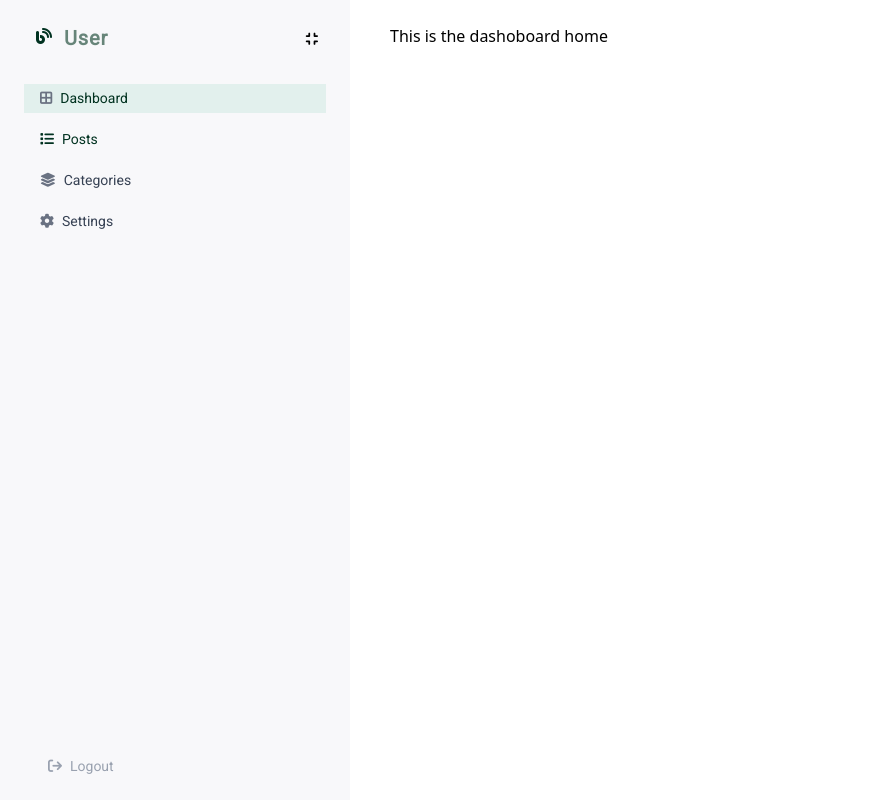
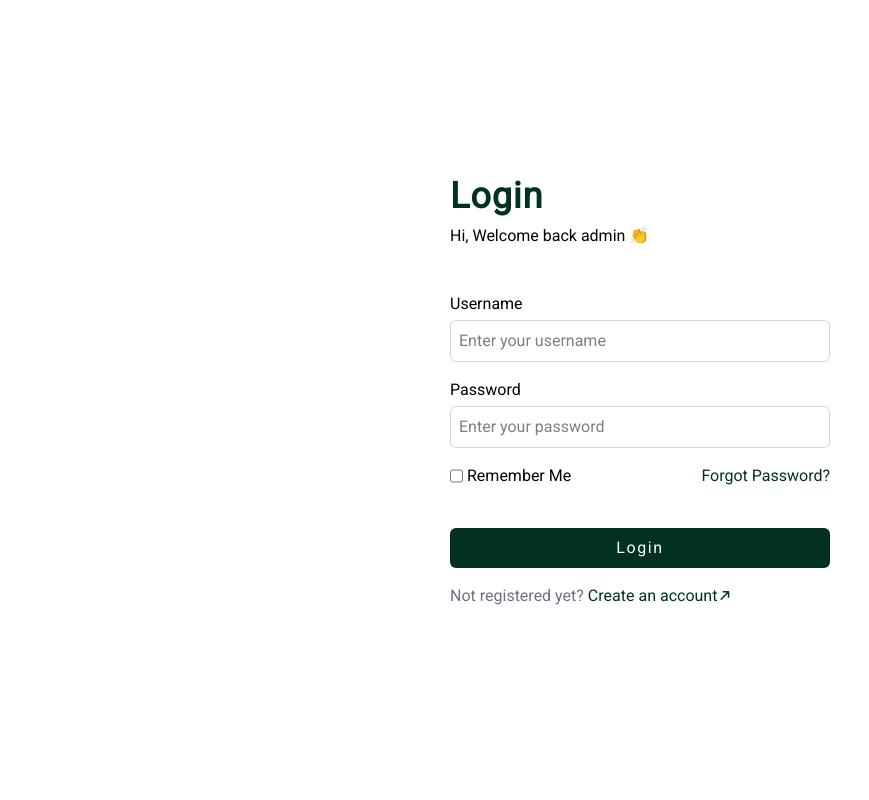
Before and after one commit to charliesumalag/Ate-Cielo-Personal-Blog, a React (Vite) app: page /dashboard in a window 1280 px wide. Shown: the whole page, without its empty margins (0-869 px from the left). Built offline with nearby package versions, Linux system fonts and the light colour scheme.

Commit message:
enhacning dashboard ui

```diff
--- a/index.html
+++ b/index.html
@@ -4,8 +4,8 @@
 <head>
   <meta charset="UTF-8" />
   <meta name="viewport" content="width=device-width, initial-scale=1.0" />
-  <link rel="stylesheet" href="https://cdnjs.cloudflare.com/ajax/libs/font-awesome/6.7.2/css/all.min.css"
-    integrity="sha512-Evv84Mr4kqVGRNSgIGL/F/aIDqQb7xQ2vcrdIwxfjThSH8CSR7PBEakCr51Ck+w+/U6swU2Im1vVX0SVk9ABhg=="
+  <link rel="stylesheet" href="https://cdnjs.cloudflare.com/ajax/libs/font-awesome/7.0.0/css/all.min.css"
+    integrity="sha512-DxV+EoADOkOygM4IR9yXP8Sb2qwgidEmeqAEmDKIOfPRQZOWbXCzLC6vjbZyy0vPisbH2SyW27+ddLVCN+OMzQ=="
     crossorigin="anonymous" referrerpolicy="no-referrer" />
   <title>ThoughtHatch</title>
 </head>
--- a/src/App.jsx
+++ b/src/App.jsx
@@ -1,10 +1,9 @@
-import React from 'react'
+import React, { useContext } from 'react'
 import { BrowserRouter, Route, Routes } from 'react-router-dom'
 import Layout from './components/Layout'
 import Home from './components/Home'
 import About from './components/About'
 import Contact from './components/Contact'
-import Shop from './components/Shop'
 import Blog from './components/Blog'
 import { SearchProvider } from "./context/SearchContext";
 import PageNotFound from './components/PageNotFound'
@@ -13,8 +12,13 @@ import AuthRegister from './pages/AuthRegister';
 import EditProfile  from './pages/EditProfile';
 import Dashboard from "./pages/dashboard/Dashboard";
 import DashboardLayout from "./pages/dashboard/DashboardLayout";
+import Create from "./pages/dashboard/post/Create";
+import MyPost from "./pages/dashboard/post/MyPost";
+import Category from "./pages/dashboard/Category";
+import { AppContext } from "./context/AppContext";
 
 const App = () => {
+  const {user, loading} = useContext(AppContext);
   return (
     <BrowserRouter>
       <Routes>
@@ -33,8 +37,11 @@ const App = () => {
           <Route path="/blog/:slug" element={<Blog />} />
           <Route path="*" element={ <PageNotFound />} />
         </Route>
-        <Route path='/dashboard' element={<DashboardLayout />}>
+        <Route path="/dashboard" element={ loading || user  ? <DashboardLayout /> : <AuthLogin />}>
           <Route index element={<Dashboard />}></Route>
+          <Route path="create" element={<Create />}></Route>
+          <Route path="category" element={<Category />}></Route>
+          <Route path="mypost" element={<MyPost />}></Route>
         </Route>
       </Routes>
     </BrowserRouter>
--- a/src/components/dashboard/DashboardNav.jsx
+++ b/src/components/dashboard/DashboardNav.jsx
@@ -1,12 +1,12 @@
 import React, { useContext, useState, useEffect } from 'react'
-import { NavLink, useNavigate } from 'react-router-dom'
+import { Link, NavLink, useNavigate } from 'react-router-dom'
 import { AppContext } from '../../context/AppContext';
 
 
 const DashboardNav = () => {
     const {user, setUser, setToken} = useContext(AppContext);
     const navigate = useNavigate();
-    console.log(user);
+
 
     const userNameFormat = (name) => {
         if (!name) return '';
@@ -26,7 +26,6 @@ const DashboardNav = () => {
             });
             if (res.ok) {
                 console.log('logout successful');
-
                setToken(null);
                 setUser(null);
                 localStorage.removeItem('token');
@@ -39,40 +38,62 @@ const DashboardNav = () => {
         }
 
     }
-    const [activeMenu, setActiveMenu] = useState(false);
-    const handleMenuClick = (menu) => {
-        setActiveMenu(prev => (prev === menu ? null : menu));
-    };
+
   return (
     <nav className='bg-[#F8F8FA] flex flex-col justify-between text-black py-6 w-[350px] px-6 h-full'>
         <div className='w-full'>
             <div className='flex justify-between pr-2 pl-3 items-center mb-8'>
                 <div className='flex gap-3 '>
                     <span><i className="fa-solid fa-blog text-[#013220]"></i></span>
-                    {user ? (<h2 className='font-roboto  text-xl font-bold text-[#678579] tracking-[0.9px] '>{userNameFormat(user.name)}</h2>) : (<h2 className='font-roboto  text-xl font-bold text-[#678579] tracking-[0.9px] '>User</h2>)}
+                    {user ? (<h2 className='font-roboto  text-xl font-bold text-[#678579] tracking-[0.9px] '>Hi, {userNameFormat(user.name)}</h2>) : (<h2 className='font-roboto  text-xl font-bold text-[#678579] tracking-[0.9px] '>User</h2>)}
 
                 </div>
                 <span className='cursor-pointer'><i className="fa-solid fa-compress font-bold text-sm" ></i></span>
             </div>
-            <ul className='flex flex-col gap-3 w-full font-roboto'>
-                <li className='flex gap-2 w-full text-gray-700 text-[14px]'>
-                    <NavLink onClick={() => setActiveMenu(null)} className={({isActive}) => isActive ? 'bg-[#E2F0ED] w-full px-4 py-1 text-[#013220] font-medium' : ' w-full px-4 py-1 ' } to='/dashboard'><span><i className="fa-solid fa-border-all mr-2 text-gray-500"></i></span>Dashboard</NavLink>
+            <ul className='flex flex-col mt-20 gap-6 w-full font-roboto'>
+                <li className="w-full">
+                    <NavLink
+                        to="/dashboard" end
+                        className={({ isActive }) =>
+                            isActive
+                            ? 'bg-green-900 text-white w-full px-4 py-3 block rounded-xl'
+                            : 'w-full px-4 py-3 block rounded-xl'
+                            }
+                        > <span className='mr-2'><i class="fa-solid fa-house"></i></span> Dashboard
+                    </NavLink>
                 </li>
-                <li className='flex flex-col gap-2 w-full text-gray-700 text-[14px]'>
-                    <NavLink onClick={() => handleMenuClick('post')} className={({isActive}) => isActive ? ' w-full px-4 py-1 font-medium text-[#013220]' : 'w-full px-4 py-1 '}><span className='mr-2'><i className="fa-solid fa-list"></i></span>Posts</NavLink>
-                    {activeMenu === 'post' && (
-                        <ul className='pl-12 text-gray-400 w-full  text-[13px]'>
-                        <li className='w-full'>
-                            <NavLink to='create' onClick={() => setActiveMenu('post')} className={({isActive}) => isActive ? 'bg-[#E2F0ED] w-full px-4 block py-1 font-medium text-[#013220]' : 'w-full px-4 py-1 block '}><span className='mr-2'><i className="fa-solid fa-plus"></i></span>Create Post</NavLink>
-                        </li>
-                    </ul>
-                    )}
+                <li className="w-full">
+                    <NavLink
+                        to="/dashboard/create"
+                        className={({ isActive }) =>
+                            isActive
+                            ? 'bg-green-900 text-white w-full px-4 py-3 block rounded-xl'
+                            : 'w-full px-4 py-3 block rounded-xl'
+                        }>
+                        <span className='mr-2'><i class="fa-solid fa-circle-plus text-lg"></i></span> New Post
+                    </NavLink>
                 </li>
-                <li className='flex gap-2 w-full text-gray-700 text-[14px]'>
-                    <NavLink to='/categories' className={({isActive}) => isActive ? 'bg-[#E2F0ED] w-full px-4 py-1 font-medium text-[#013220]' : 'w-full px-4 py-1 '}><span className='mr-2 text-gray-500'><i className="fa-solid fa-layer-group"></i></span>Categories</NavLink>
+                <li className="w-full">
+                    <NavLink
+                        to="/dashboard/category"
+                        className={({ isActive }) =>
+                            isActive
+                            ? 'bg-green-900 text-white w-full px-4 py-3 block rounded-xl'
+                            : 'w-full px-4 py-3 block rounded-xl'
+                        }>
+                        <span className='mr-2'><i class="fa-solid fa-layer-group"></i></span> Category
+                    </NavLink>
                 </li>
-                <li className='flex gap-2 w-full text-gray-700 text-[14px]'>
-                    <NavLink to='/settings' className={({isActive}) => isActive ? 'bg-[#E2F0ED] w-full px-4 py-1 font-medium text-[#013220]' : 'w-full px-4 py-1 '}><span className='mr-2 text-gray-500'><i className="fa-solid fa-gear"></i></span>Settings</NavLink>
+                <li className="w-full">
+                    <NavLink
+                        to="/dashboard/mypost"
+                        className={({ isActive }) =>
+                            isActive
+                            ? 'bg-green-900 text-white w-full px-4 py-3 block rounded-xl'
+                            : 'w-full px-4 py-3 block rounded-xl'
+                        }>
+                        <span className='mr-2'><i class="fa-solid fa-clipboard-list text-lg"></i></span> My Post
+                    </NavLink>
                 </li>
             </ul>
         </div>
@@ -85,11 +106,12 @@ const DashboardNav = () => {
                     <p className='text-gray-400 text-sm font-roboto' >User</p>
                 </div>
             </div>)}
-
-            <form action="" onSubmit={handleSubmit} className='flex gap-2 items-center pl-6 text-gray-400 '>
-                <i className="fa-solid fa-arrow-right-from-bracket text-sm"></i>
-                <button className='font-roboto text-sm hover:cursor-pointer'>Logout</button>
-            </form>
+            <Link to={'/'}>
+                <div className='flex gap-2 items-center pl-6 text-gray-400 '>
+                    <i className="fa-solid fa-arrow-right-from-bracket text-sm"></i>
+                    <button className='font-roboto text-sm hover:cursor-pointer'>Go to homepage</button>
+                </div>
+            </Link>
         </div>
     </nav>
   )
--- /dev/null
+++ b/src/pages/dashboard/Category.jsx
@@ -0,0 +1,11 @@
+import React from 'react'
+
+const Category = () => {
+  return (
+    <div>
+      This is the category page
+    </div>
+  )
+}
+
+export default Category
--- a/src/pages/dashboard/Dashboard.jsx
+++ b/src/pages/dashboard/Dashboard.jsx
@@ -1,8 +1,6 @@
 import React from 'react'
 
 const Dashboard = () => {
-
-
 
   return (
     <div>
--- /dev/null
+++ b/src/pages/dashboard/post/Create.jsx
@@ -0,0 +1,115 @@
+import React, { useState } from 'react'
+
+const Create = () => {
+  const [message, setMessage] = useState(null);
+  const [author, setAuthor] = useState({})
+  const [formData, setFormData] = useState({
+    category: '',
+    title: '',
+    slug: '',
+    description: '',
+    tags: '',
+    image: null,
+    published: false,
+  })
+
+
+  const handleChange = (e) => {
+    const {name, value, files, type} = e.target;
+     setFormData((prev) => ({
+      ...prev,
+      [name]: type === 'file' ? files[0] : value,
+    }));
+  }
+   const handleSubmit = async (e) => {
+  e.preventDefault();
+
+  const token = localStorage.getItem("token");
+
+  const form = new FormData();
+  form.append('category', formData.category);
+  form.append('title', formData.title);
+  form.append('slug', formData.slug);
+  form.append('description', formData.description);
+  form.append('tags', formData.tags);
+  form.append('image', formData.image); // nullable
+  form.append('published', formData.published ? 1 : 0);
+
+  const res = await fetch('http://localhost:8000/api/post', {
+    method: 'POST',
+    headers: {
+      Authorization: `Bearer ${token}`,
+    },
+    body: form,
+  });
+
+  const data = await res.json();
+  if (!res.ok) {
+    console.log('Validation errors:', data.errors);
+    alert('Validation failed. Check console for details.');
+  } else {
+    setMessage(data.message)
+    setFormData({
+      category: '',
+      title: '',
+      slug: '',
+      description: '',
+      tags: '',
+      image: null,
+      published: false,
+    })
+
+  }
+};
+
+
+  return (
+    <div className='w-full pr-12 '>
+      <div className='flex justify-between items-center'>
+        <h2 className='font-roboto font-bold text-[22px]'>Add Post</h2>
+        {message && <p className='text-green-700 font-bold text-lg'>{message}</p>}
+      </div>
+      <form className='w-full mt-8 flex flex-col gap-6' onSubmit={handleSubmit}>
+        <div className='w-full flex flex-col gap-1'>
+          <label htmlFor="" className='font-roboto font-medium'>Category</label>
+          <select name="category" id="" value={formData.category} className='w-full border border-gray-400 px-2 text-[15px] py-1 rounded-sm outline-none focus:border-green-700 text-gray-600' onChange={handleChange}>
+            <option value="" disabled hidden>Select category</option>
+            <option value="Food">Food</option>
+            <option value="Travel">Travel</option>
+          </select>
+        </div>
+        <div className='flex w-full  gap-4'>
+          <div className='w-1/2 flex flex-col gap-1'>
+            <label htmlFor="name" className='font-roboto font-medium'>Title</label>
+            <input type="text" value={formData.title} className='w-full font-roboto border border-gray-400 px-2 py-1 rounded-sm outline-none focus:border-green-700 text-[15px] text-gray-600' name='title' onChange={handleChange} />
+          </div>
+          <div className='w-1/2 flex flex-col gap-1'>
+            <label htmlFor="name" className='font-roboto font-medium'>Slug</label>
+            <input type="text" name='slug' value={formData.slug} className='w-full font-roboto border border-gray-400 px-2 py-1 rounded-sm outline-none focus:border-green-700 text-[15px] text-gray-600' onChange={handleChange}/>
+          </div>
+        </div>
+        <div>
+          <div>
+           <label htmlFor="name" className='font-roboto font-medium'>Description</label>
+           <textarea type="text" name='description' value={formData.description} className='w-full border font-roboto border-gray-400 px-2 py-1 rounded-sm outline-none focus:border-green-700 text-[15px] text-gray-600 min-h-[120px]' onChange={handleChange}/>
+          </div>
+        </div>
+        <div className='flex w-full  gap-4'>
+          <div className='w-1/2 flex flex-col gap-1'>
+            <label htmlFor="name" className='font-roboto font-medium'>Image</label>
+            <input type="file" name='image' className='w-full border font-roboto border-gray-400 px-2 py-1 rounded-sm outline-none focus:border-green-700 text-[15px] text-gray-600' onChange={handleChange}/>
+          </div>
+          <div className='w-1/2 flex flex-col gap-1'>
+            <label htmlFor="name" className='font-roboto font-medium'>Tags <span className='text-sm font-normal text-gray-500'>Separated by commas</span></label>
+            <input type="text" name='tags' value={formData.tags} className='w-full border font-roboto border-gray-400 px-2 py-1 rounded-sm outline-none focus:border-green-700 text-[15px] text-gray-600'  placeholder='ex: food, japan, culture' onChange={handleChange}/>
+          </div>
+        </div>
+        <div>
+          <button className='px-4 py-1.5 bg-green-600 text-white font-roboto font-normal text-sm rounded-sm cursor-pointer hover:bg-green-700 transition-all duration-300 ease-in-out'>Save Post</button>
+        </div>
+      </form>
+    </div>
+  )
+}
+
+export default Create
--- /dev/null
+++ b/src/pages/dashboard/post/MyPost.jsx
@@ -0,0 +1,11 @@
+import React from 'react'
+
+const MyPost = () => {
+  return (
+    <div>
+      This is my post page
+    </div>
+  )
+}
+
+export default MyPost
```
